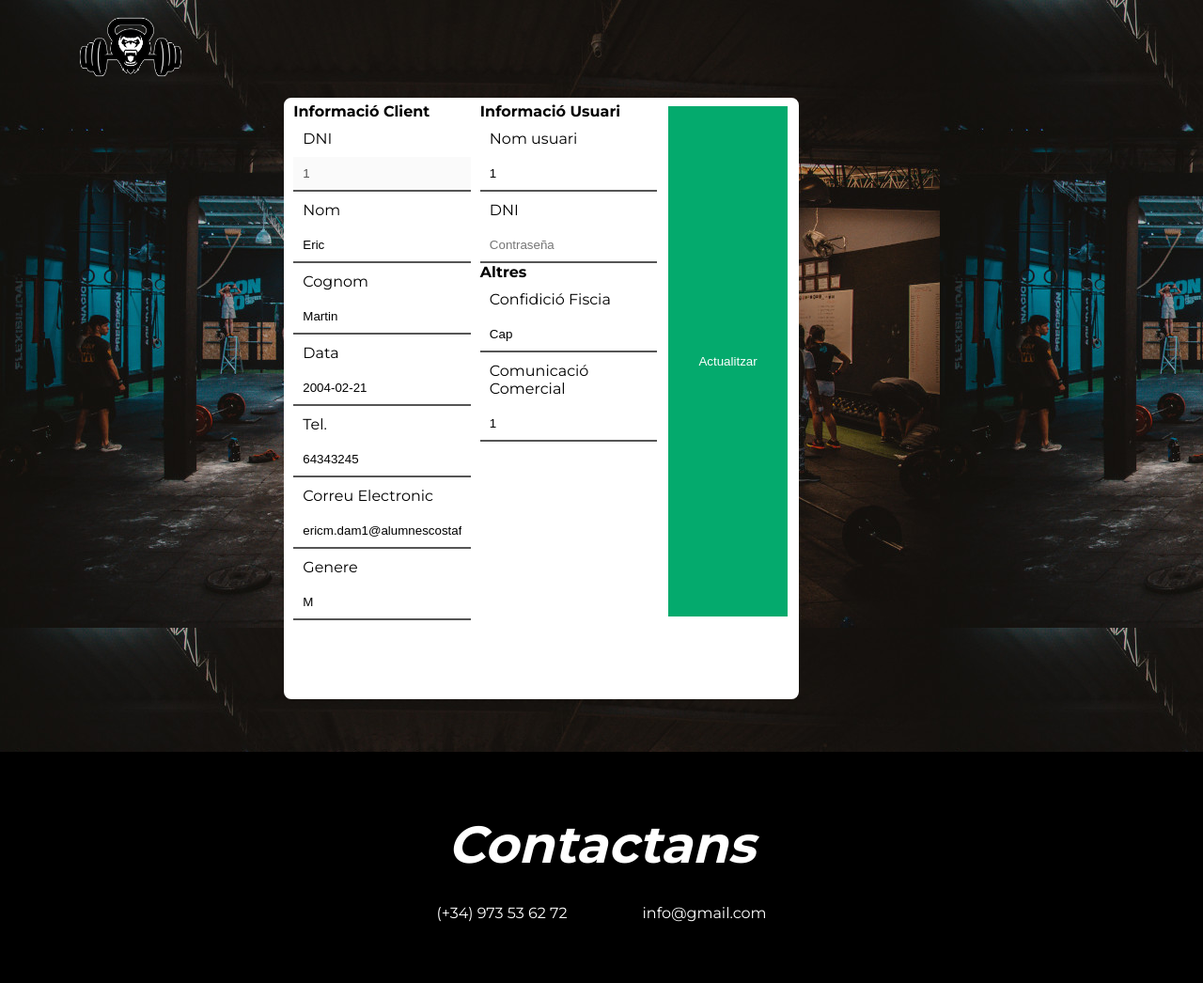
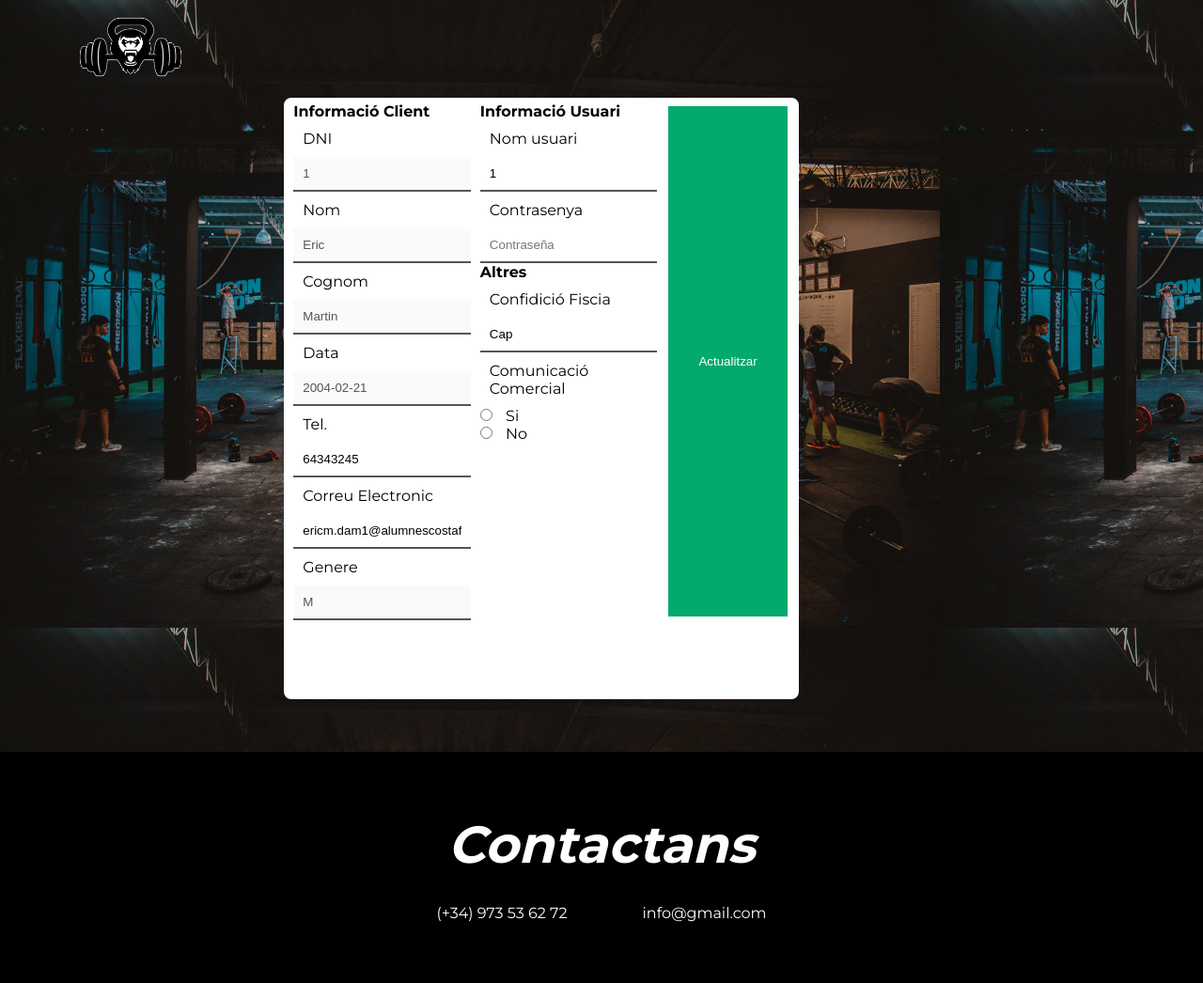
Before and after one commit to Sergi-FR/Projecte2, a PHP site: page /view/perfil.view.php in a window 1280 px wide. Shown: the whole page at 94% size. Run offline with PHP 8.4, Linux system fonts and the light colour scheme; a user stored in the database is signed in.

Commit message:
Add files via upload

```diff
--- a/Web/view/perfil.view.php
+++ b/Web/view/perfil.view.php
@@ -4,6 +4,9 @@ include '../php/funcions.php';
 
 session_start();
 
+if(!empty($_POST)){
+    perfil();
+}
 ?>
 
 
@@ -35,11 +38,7 @@ session_start();
             <div class="login">
                 <div class="formulari">
 
-                    <?php if(!empty($message)): ?>
-                    <p> <?= $message ?> </p>
-                    <?php endif; ?>
-
-                    <form action="login.view.php" method="post">
+                    <form action="" method="post">
 
                         <div class="infoclient">
 
@@ -50,22 +49,22 @@ session_start();
                             <input type="text" name="dni" id="dni" placeholder="DNI" value="<?php echo $_SESSION['DNI']?>" disabled>
 
                             <label>Nom</label>
-                            <input type="text" name="usuari" id="usuari" placeholder="nom d'usuari" value="<?php echo $_SESSION['Nom']?>">
+                            <input type="text" name="usuari" id="usuari" placeholder="nom d'usuari" value="<?php echo $_SESSION['Nom']?>" disabled>
 
                             <label>Cognom</label>
-                            <input type="text" name="Cognom" id="Cognom" placeholder="Cognom" value="<?php echo $_SESSION['Cognom']?>">
+                            <input type="text" name="Cognom" id="Cognom" placeholder="Cognom" value="<?php echo $_SESSION['Cognom']?>" disabled>
 
                             <label>Data</label>
-                            <input type="text" name="Data" id="Data" placeholder="Data de naixement" value="<?php echo $_SESSION['Data']?>">
+                            <input type="text" name="Data" id="Data" placeholder="Data de naixement" value="<?php echo $_SESSION['Data']?>" disabled>
 
                             <label>Tel.</label>
                             <input type="text" name="Telefon" id="Telefon" placeholder="Telefon" value="<?php echo $_SESSION['Tele']?>">
 
                             <label>Correu Electronic</label>
-                            <input type="text" name="dni" id="dni" placeholder="DNI" value="<?php echo $_SESSION['Correu']?>">
+                            <input type="text" name="correu" id="correu" placeholder="Correu" value="<?php echo $_SESSION['Correu']?>">
 
                             <label>Genere</label>
-                            <input type="text" name="dni" id="dni" placeholder="DNI" value="<?php echo $_SESSION['Sexe']?>">
+                            <input type="text" name="sexe" id="sexe" placeholder="Sexe" value="<?php echo $_SESSION['Sexe']?>" disabled>
 
 
                         </div>
@@ -75,18 +74,25 @@ session_start();
                             <h4>Informació Usuari</h4>
 
                             <label>Nom usuari</label>
-                            <input type="text" name="usuari" id="usuari" placeholder= "nom d'usuari" value="<?php echo $_SESSION['usuari']?>" >
+                            <input type="text" name="usuari" id="usuari" placeholder= "nom d'usuari" value="<?php echo $_SESSION['usuari']?>" disable>
 
-                            <label>DNI</label>
+                            <label>Contrasenya</label>
                             <input type="password" name="contra" id="contra" placeholder= "Contraseña" >
 
                             <h4>Altres</h4>
 
                             <label>Confidició Fiscia</label>
-                            <input type="text" name="dni" id="dni" placeholder="DNI" value="<?php echo $_SESSION['Condicio']?>">
+                            <input type="text" name="cond" id="Con" value="<?php echo $_SESSION['Condicio']?>" disable>
 
                             <label>Comunicació Comercial</label>
-                            <input type="text" name="dni" id="dni" placeholder="DNI" value="<?php echo $_SESSION['Comunicacio']?>">
+                            <div class="si">
+                            <input type="radio" name="comer" id="true" value="true" >
+                            <label for="html">Si</label><br>
+                            </div>
+                            <div class="no">
+                            <input type="radio" id="false" name="comer" value="false">
+                            <label for="css">No</label>
+                            </div>
 
                         </div>
 
```
